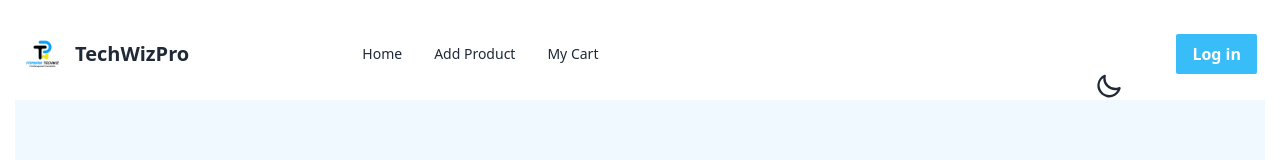
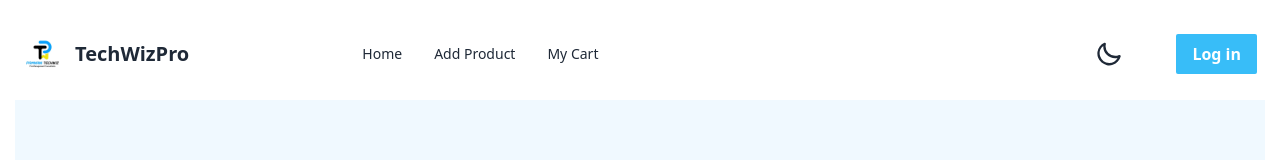
Before and after one commit to Sayedul3731/technology-and-electronics-client, a React (Vite) app: page /login in a window 1280 px wide. Shown: the top 160 px of the page. Built offline with nearby package versions, Linux system fonts and the light colour scheme; no server answers.

Commit message:
Some customization added

```diff
--- a/src/components/Banner/Banner.jsx
+++ b/src/components/Banner/Banner.jsx
@@ -4,7 +4,7 @@ const Banner = () => {
     return (
         <div className="w-full h-[500px] banner flex flex-col text-center">
             <h1 className="text-3xl md:text-5xl text-white font-semibold">You are welcome <br /> to <br /> our tech and electronics site</h1>
-            <p className="text-xl md:text-2xl font-semibold text-white mt-3">We build different sites for various renowned brands. We strive to provide <br /> the highest level of service to our clients.</p>
+            <p className="text-lg md:text-2xl font-semibold text-white mt-3">We build different sites for various renowned brands. We strive to provide <br /> the highest level of service to our clients.</p>
 
         </div>
     );
--- a/src/components/Feedback/Feedback.jsx
+++ b/src/components/Feedback/Feedback.jsx
@@ -3,7 +3,7 @@ import PropTypes from 'prop-types';
 const Feedback = ({ feedback }) => {
     const { photo, name, description, company, position } = feedback;
     return (
-        <div className="relative flex w-full  flex-col bg-green-50 lg:bg-sky-50 rounded-xl bg-transparent bg-clip-border text-gray-700 shadow-lg px-3 pt-3">
+        <div className="relative flex w-full  flex-col bg-green-100 lg:bg-sky-50 rounded-xl bg-transparent bg-clip-border text-gray-700 shadow-lg px-3 pt-3">
             <div className="relative flex items-center gap-4 pt-0 pb-8 mt-4 overflow-hidden text-gray-700 bg-transparent shadow-none rounded-xl bg-clip-border">
                 <img
                     src={photo}
--- a/src/components/Feedbacks/Feedbacks.jsx
+++ b/src/components/Feedbacks/Feedbacks.jsx
@@ -20,7 +20,7 @@ const Feedbacks = () => {
     return (
         <div>
             <h1 className="text-3xl md:text-5xl font-semibold text-center mb-10">Client Feedback</h1>
-            <div className="grid grid-cols-1 md:grid-cols-2 lg:grid-cols-3 md:gap-5">
+            <div className="grid grid-cols-1 md:grid-cols-2 lg:grid-cols-3 gap-5 md:gap-5">
             {
 
                 feedbacks.map(feedback => <Feedback key={feedback._id} feedback={feedback}></Feedback>)
--- a/src/components/Navbar/Navbar.jsx
+++ b/src/components/Navbar/Navbar.jsx
@@ -58,7 +58,7 @@ const Navbar = () => {
                     user ? <div className="flex justify-center items-center "><span className="text-sm font-semibold">{user.displayName}</span> <span><img className="w-[50px] h-[50px] md:w-[70px] md:h-[70px] rounded-full" src={user.photoURL} alt="" /></span></div> : ''
                 }
             </div>
-            <div className=" navbar-end w-[50px] absolute mt-16 -ml-3 md:ml-[550px] lg:ml-[1050px]">
+            <div className=" navbar-end w-[50px] absolute mt-16 md:mt-0 -ml-3 md:ml-[550px] lg:ml-[1050px]">
                 <label  className="swap swap-rotate">
 
                     {/* this hidden checkbox controls the state */}
```
